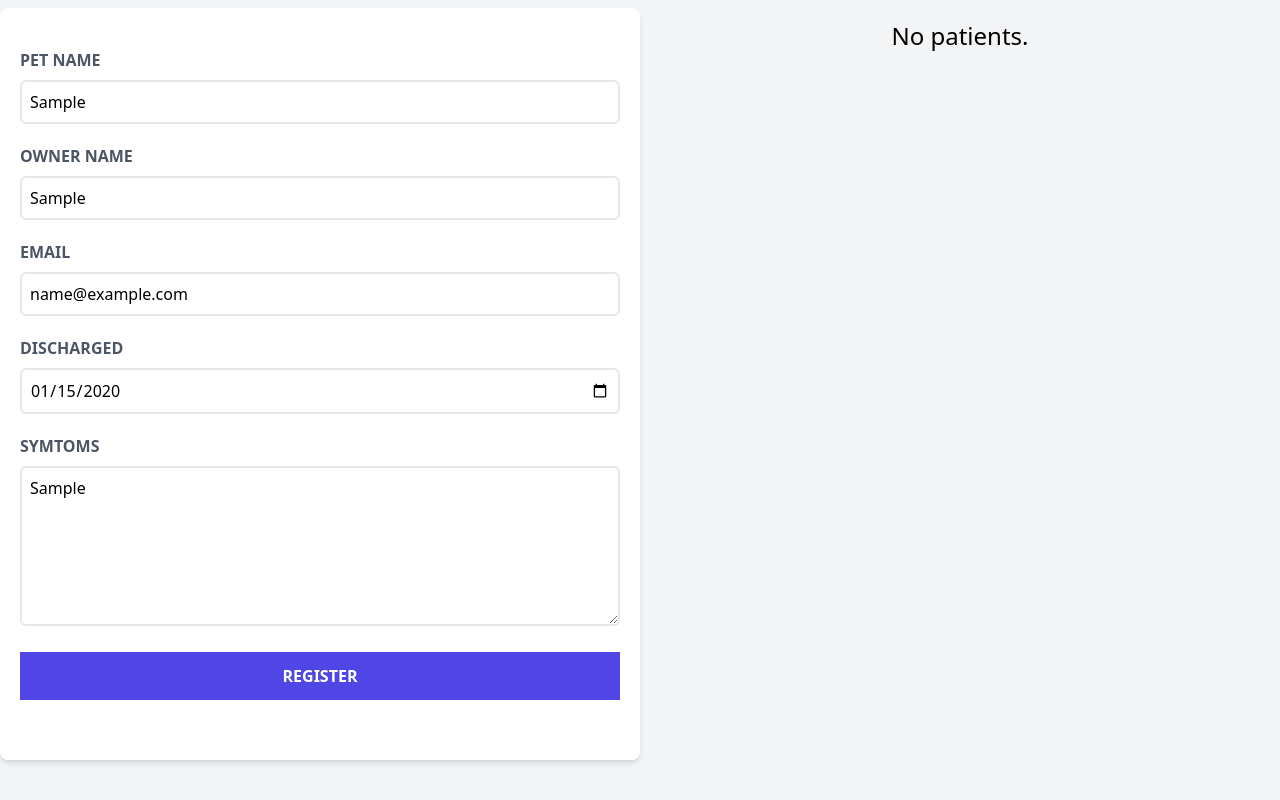
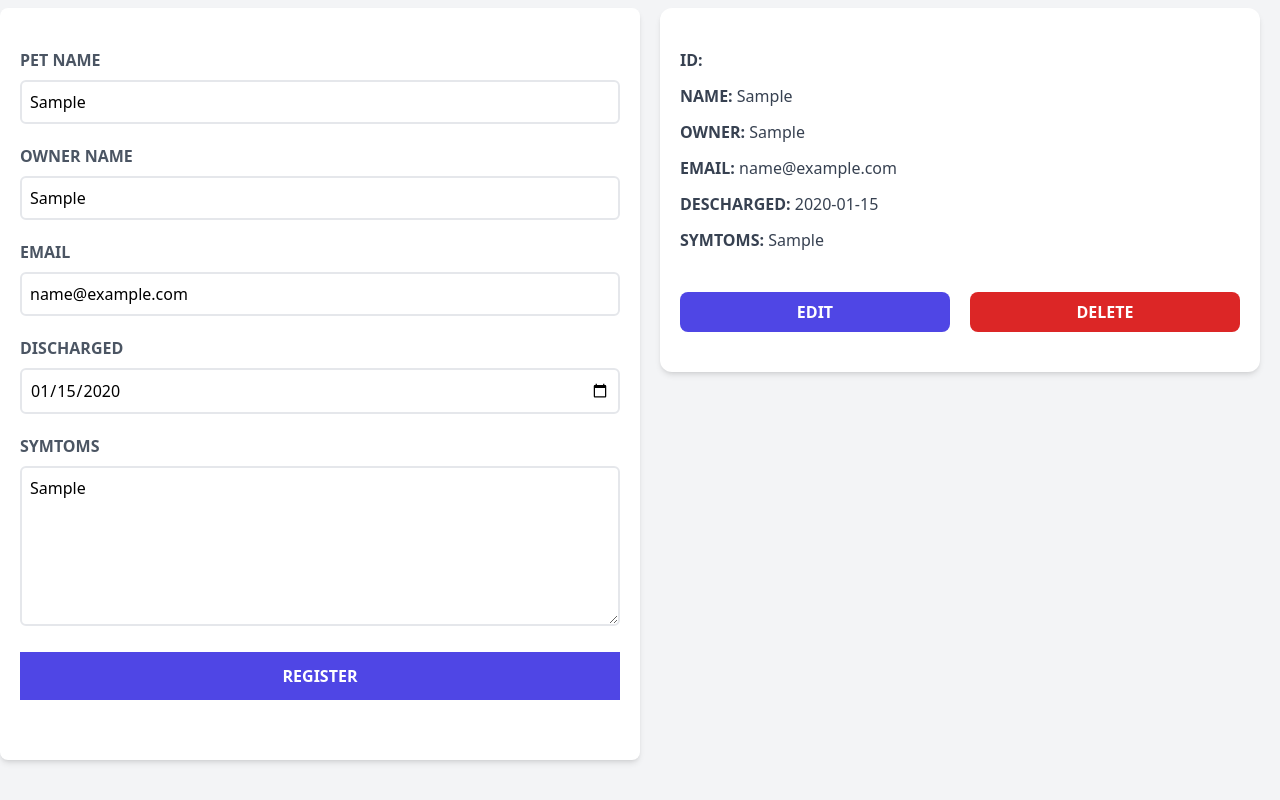
Before and after one commit to NancyMile/shope, a Vue app: page / in a window 1280 px wide. Both pictures are taken after typing "Sample", "Sample", "name@example.com", "2020-01-15", "Sample" into the empty fields and a click on the input "Register". Shown: the part 272-1072 px from the top of the page. Built offline with nearby package versions, Linux system fonts and the light colour scheme.

Commit message:
Patient component created,props patient defined  and now app displays the saved patients

```diff
--- a/src/App.vue
+++ b/src/App.vue
@@ -2,6 +2,7 @@
 import { ref, reactive } from "vue"
 import Header from "./components/Header.vue"
 import Form from "./components/Form.vue"
+import Patient from "./components/Patient.vue"
 
 const patients = ref([])
 
@@ -14,7 +15,8 @@ const patient = reactive({
 })
 
 const savePatient = () => {
-  console.log('Save patient')
+  //console.log('Save patient')
+  patients.value.push(patient)
 }
 </script>
 
@@ -33,7 +35,15 @@ const savePatient = () => {
 
       <div class="md:w-1/2 md:h-screen overflow-y-scroll">
         <h3 class="font-black text-3xl text-center">Admin Patients</h3>
-        <div v-if="patients.length > 0"></div>
+        <div v-if="patients.length > 0">
+          <p class="text-lg m-t-5 text-center mb-10">
+            Patiensts <span class="text-indigo-600 font-bold">Information</span>
+          </p>
+          <Patient
+            v-for="patient in patients"
+            :patient="patient"
+          />
+        </div>
         <p v-else class="mt-20 text-2xl text-center">No patients.</p>
       </div>
     </div>
--- /dev/null
+++ b/src/components/Patient.vue
@@ -0,0 +1,57 @@
+<script setup>
+    defineProps({
+        patient:{
+            type: Object,
+            required: true
+        }
+    })
+</script>
+
+
+<template>
+    <div class="mx-5 my-10 bg-white shadow-md px-5 py-10 rounded-xl">
+        <p class="font-bold mb-3 text-gray-700 uppercase">ID:
+            <span class="font-normal normal-case">
+
+            </span>
+        </p>
+
+        <p class="font-bold mb-3 text-gray-700 uppercase">Name:
+            <span class="font-normal normal-case">
+                {{ patient.name }}
+            </span>
+        </p>
+
+        <p class="font-bold mb-3 text-gray-700 uppercase">Owner:
+            <span class="font-normal normal-case">
+                {{ patient.owner }}
+            </span>
+        </p>
+
+        <p class="font-bold mb-3 text-gray-700 uppercase">Email:
+            <span class="font-normal normal-case">
+                {{ patient.email }}
+            </span>
+        </p>
+
+        <p class="font-bold mb-3 text-gray-700 uppercase">Descharged:
+            <span class="font-normal normal-case">
+                {{ patient.discharged }}
+            </span>
+        </p>
+
+        <p class="font-bold mb-3 text-gray-700 uppercase">Symtoms:
+            <span class="font-normal normal-case">
+                {{ patient.symtoms }}
+            </span>
+        </p>
+
+        <div class="grid md:grid-cols-2  gap-5 mt-10 ">
+            <button type="button"
+                class="block w-full py-2 px-10 bg-indigo-600 hover:bg-indigo-700 text-white font-bold uppercase rounded-lg">Edit</button>
+
+            <button type="button"
+                class="block w-full py-2 px-10 bg-red-600 hover:bg-red-700 text-white font-bold uppercase rounded-lg">Delete</button>
+        </div>
+    </div>
+</template>
```
